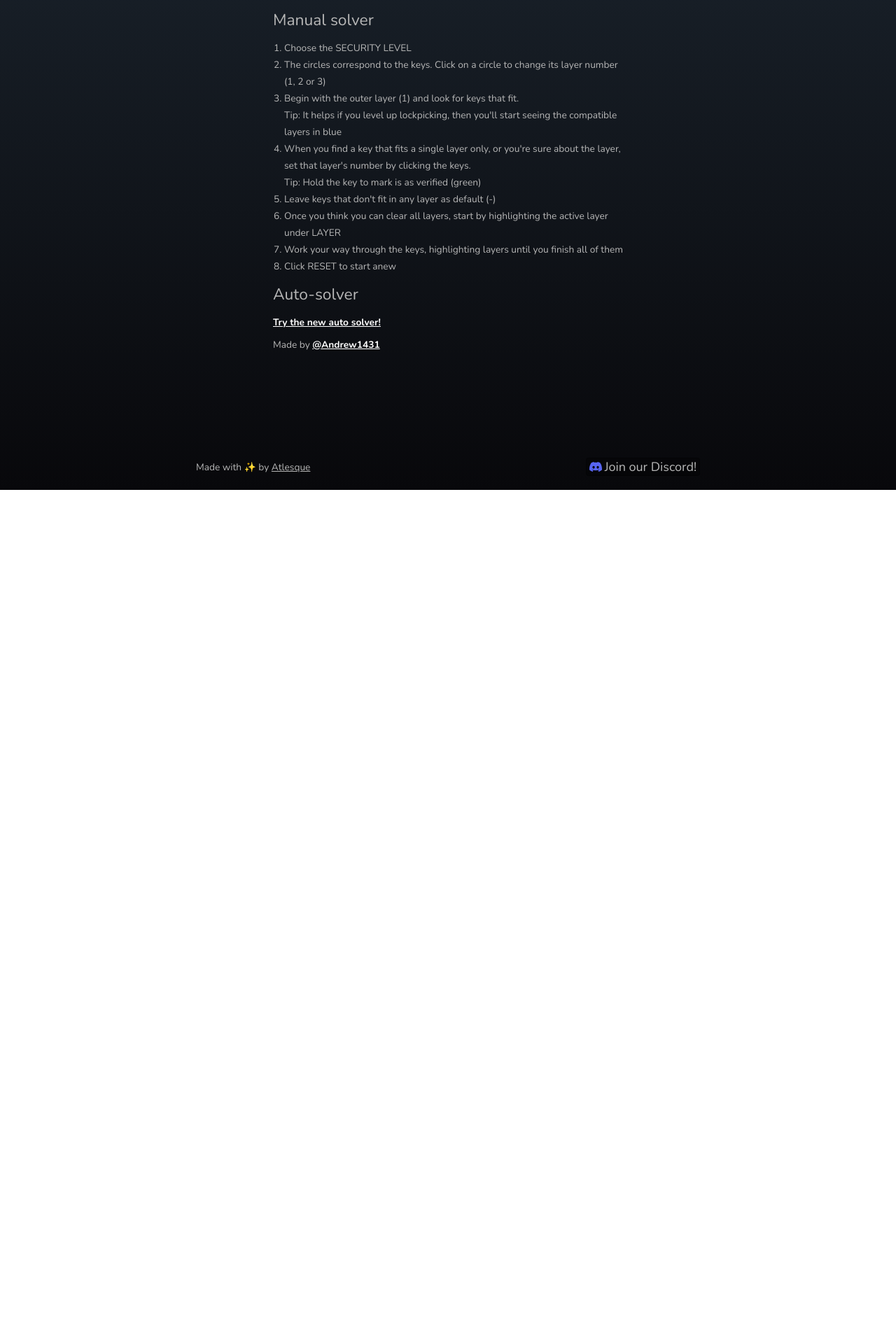
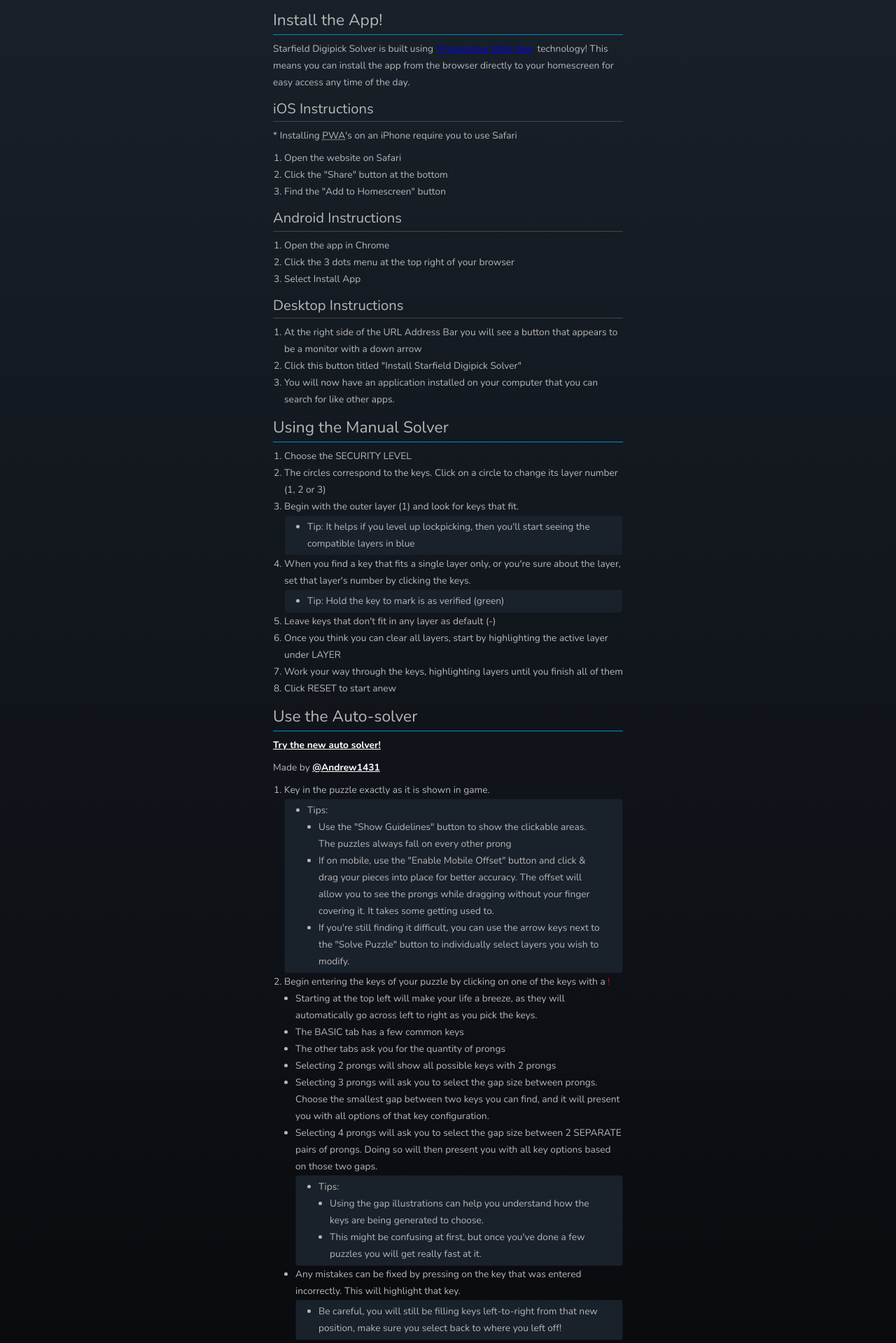
Before and after one commit to atlesque/starfield-digipick-solver, a React (Vite) app: page /help in a window 1280 px wide. Shown: the part 100-2019 px from the top of the page at 70% size. Before the commit the page ends 800 px from the top, so only its background shows below. Built offline with nearby package versions, Linux system fonts and the light colour scheme.

Commit message:
documentation: help page for pwa and auto-solver

```diff
--- a/src/pages/HelpPage.module.scss
+++ b/src/pages/HelpPage.module.scss
@@ -28,11 +28,29 @@
   }
 
   h2 {
+    border-bottom: 1px solid var(--info-dark);
     font-size: var(--font-size-h3);
   }
 
+  h3 {
+    font-size: var(--font-size-h4);
+    border-bottom: 1px solid var(--gray-dark);
+  }
+
   ul {
-    list-style-type: number;
+    list-style: disc;
+    padding-left: var(--spacing-2);
+
+    &.tips {
+      background-color: var(--background-light);
+      padding: var(--spacing-half) var(--spacing-4);
+      border: 1px solid rgba(0,0,0,0.3);
+      border-radius: var(--spacing-half);
+    }
+  }
+
+  ol {
+    list-style: number;
     padding-left: var(--spacing-2);
   }
 }
--- a/src/pages/HelpPage.tsx
+++ b/src/pages/HelpPage.tsx
@@ -9,9 +9,39 @@
         <Link to={AppRoutes.Home}>Back</Link>
       </header>
       <article className={styles.howToGuide}>
-        <h1>How to use</h1>
-        <h2>Manual solver</h2>
-        <ul>
+        <h1>Help Guide</h1>
+        <h2>Install the App!</h2>
+        <p>
+          Starfield Digipick Solver is built using
+          &nbsp;
+          <a href="https://developer.mozilla.org/en-US/docs/Web/Progressive_web_apps" target="_blank" referrerPolicy="no-referrer">
+            Progressive Web App
+          </a>
+          &nbsp;
+          technology! This means you can install the app from the browser directly
+          to your homescreen for easy access any time of the day.
+        </p>
+        <h3>iOS Instructions</h3>
+        <p>* Installing <abbr title="Progressive Web Apps">PWA</abbr>'s on an iPhone require you to use Safari</p>
+        <ol>
+          <li>Open the website on Safari</li>
+          <li>Click the "Share" button at the bottom</li>
+          <li>Find the "Add to Homescreen" button</li>
+        </ol>
+        <h3>Android Instructions</h3>
+        <ol>
+          <li>Open the app in Chrome</li>
+          <li>Click the 3 dots menu at the top right of your browser</li>
+          <li>Select Install App</li>
+        </ol>
+        <h3>Desktop Instructions</h3>
+        <ol>
+          <li>At the right side of the URL Address Bar you will see a button that appears to be a monitor with a down arrow</li>
+          <li>Click this button titled "Install Starfield Digipick Solver"</li>
+          <li>You will now have an application installed on your computer that you can search for like other apps.</li>
+        </ol>
+        <h2>Using the Manual Solver</h2>
+        <ol>
           <li>Choose the SECURITY LEVEL</li>
           <li>
             The circles correspond to the keys. Click on a circle to change its layer number (1, 2
@@ -19,15 +49,16 @@
           </li>
           <li>
             Begin with the outer layer (1) and look for keys that fit.
-            <br />
-            Tip: It helps if you level up lockpicking, then you'll start seeing the compatible
-            layers in blue
+            <ul className={styles.tips}>
+              <li>Tip: It helps if you level up lockpicking, then you'll start seeing the compatible layers in blue</li>
+            </ul>
           </li>
           <li>
             When you find a key that fits a single layer only, or you're sure about the layer, set
             that layer's number by clicking the keys.
-            <br />
-            Tip: Hold the key to mark is as verified (green)
+            <ul className={styles.tips}>
+              <li>Tip: Hold the key to mark is as verified (green)</li>
+            </ul>
           </li>
           <li>Leave keys that don't fit in any layer as default (-)</li>
           <li>
@@ -36,8 +67,8 @@
           </li>
           <li>Work your way through the keys, highlighting layers until you finish all of them</li>
           <li>Click RESET to start anew</li>
-        </ul>
-        <h2>Auto-solver</h2>
+        </ol>
+        <h2>Use the Auto-solver</h2>
         <Link to={AppRoutes.AutoSolver} className="link">
           Try the new auto solver!
         </Link>
@@ -47,6 +78,49 @@
             @Andrew1431
           </a>
         </p>
+        <ol>
+          <li>
+            Key in the puzzle exactly as it is shown in game.
+            <ul className={styles.tips}>
+              <li>Tips:</li>
+              <ul>
+                <li>Use the "Show Guidelines" button to show the clickable areas. The puzzles always fall on every other prong</li>
+                <li>If on mobile, use the "Enable Mobile Offset" button and click & drag your pieces into place for better accuracy. The offset will allow you to see the prongs while dragging without your finger covering it. It takes some getting used to.</li>
+                <li>If you're still finding it difficult, you can use the arrow keys next to the "Solve Puzzle" button to individually select layers you wish to modify.</li>
+              </ul>
+            </ul>
+          </li>
+          <li>
+            Begin entering the keys of your puzzle by clicking on one of the keys with a <span style={{ color: 'var(--error-dark)' }}>!</span>
+            <ul>
+              <li>Starting at the top left will make your life a breeze, as they will automatically go across left to right as you pick the keys.</li>
+              <li>The BASIC tab has a few common keys</li>
+              <li>The other tabs ask you for the quantity of prongs</li>
+              <li>Selecting 2 prongs will show all possible keys with 2 prongs</li>
+              <li>Selecting 3 prongs will ask you to select the gap size between prongs. Choose the smallest gap between two keys you can find, and it will present you with all options of that key configuration.</li>
+              <li>Selecting 4 prongs will ask you to select the gap size between 2 SEPARATE pairs of prongs. Doing so will then present you with all key options based on those two gaps.</li>
+              <ul className={styles.tips}>
+                <li>Tips:</li>
+                <ul>
+                  <li>Using the gap illustrations can help you understand how the keys are being generated to choose.</li>
+                  <li>This might be confusing at first, but once you've done a few puzzles you will get really fast at it.</li>
+                </ul>
+              </ul>
+              <li>Any mistakes can be fixed by pressing on the key that was entered incorrectly. This will highlight that key.</li>
+              <ul className={styles.tips}>
+                <li>Be careful, you will still be filling keys left-to-right from that new position, make sure you select back to where you left off!</li>
+              </ul>
+            </ul>
+            <li>Click the green "Solve Puzzle" button when your puzzle is entered correctly!</li>
+            <li>
+              Your puzzle will be solved, and you can click on the keys at this point to highlight each phase of the layers for easier usability.
+              <ul className={styles.tips}>
+                <li>If your puzzle says it is not solveable, double check everything, we have yet to find a solution that is unsolveable when entered correctly!</li>
+              </ul>
+            </li>
+            <li>Click reset to do it all over again!</li>
+          </li>
+        </ol>
       </article>
     </div>
   );
```
